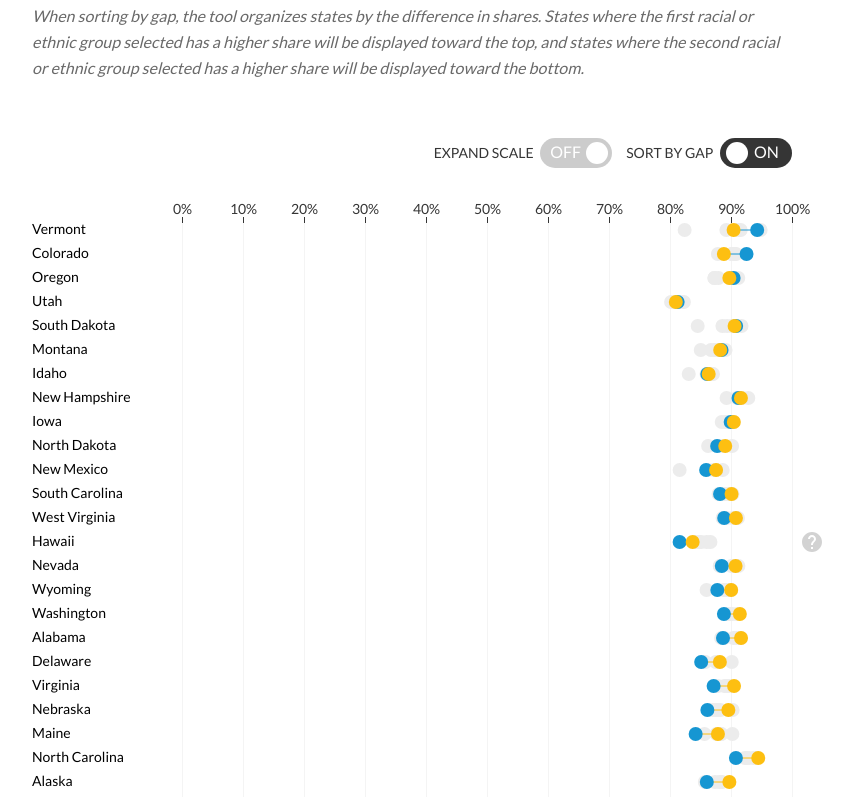
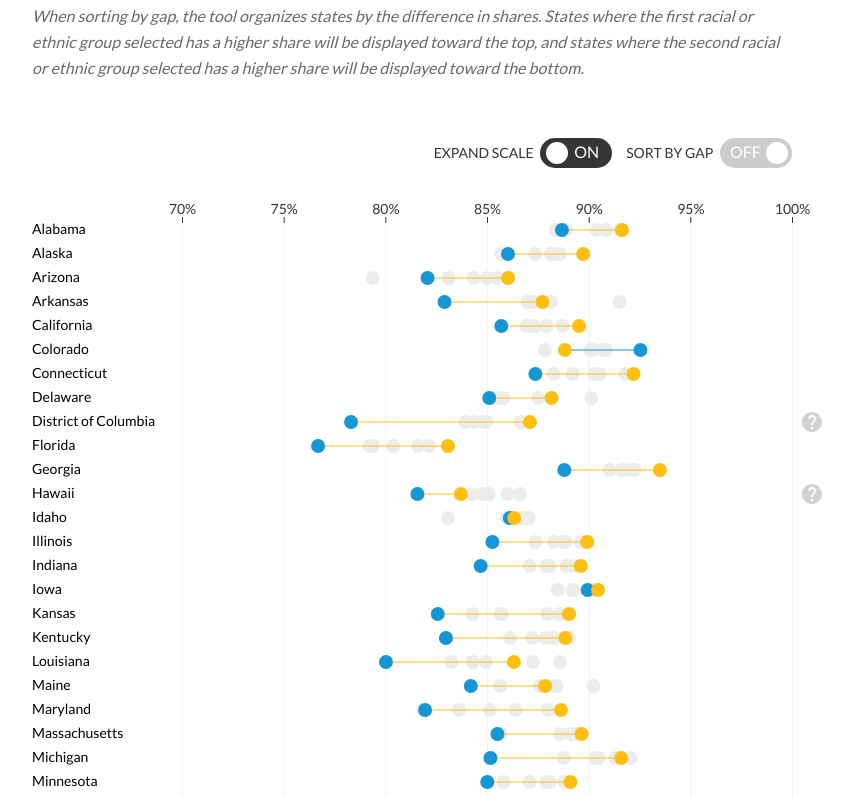
Before and after one commit to UrbanInstitute/education-equity-tool, a plain HTML site: page index.html in a window 1280 px wide. Shown: the part 1515-2312 px from the top of the page, without its empty margins (228-1081 px from the left). Drawn offline with Linux system fonts and the light colour scheme.

Commit message:
change default values of toggles

```diff
--- a/index.html
+++ b/index.html
@@ -138,7 +138,7 @@
           <div id='toggle-scale'>
             EXPAND SCALE
             <label class="switch">
-              <input type="checkbox">
+              <input type="checkbox" checked>
               <span class="slider round"></span>
             </label>
           </div>
@@ -150,7 +150,7 @@
           <div id='toggle-gap'>
             SORT BY GAP
             <label class="switch">
-              <input type="checkbox" checked>
+              <input type="checkbox">
               <span class="slider round"></span>
             </label>
           </div>
--- a/js/main.js
+++ b/js/main.js
@@ -102,8 +102,8 @@ var state = {
   stateFixed: null,
   districtFixed: null,
   myown: [],
-  sortByGap: true,
-  expandScale: false,
+  sortByGap: false,
+  expandScale: true,
   yRange: [],
   seeData: null,
 }
@@ -1132,10 +1132,21 @@ Promise.all([
       .domain(d3.range(filteredData.length))
       .rangeRound(state.yRange);
 
-    if (isMobile) {
-      tickValues = d3.range(0, 100.01, 20);
+    // if (isMobile) {
+    //   tickValues = d3.range(0, 100.01, 20);
+    // } else {
+    //   tickValues = d3.range(0, 100.01, 10);
+    // }
+
+    // Update scales
+    if (metricCols[state.metric] === 'avg_exp_year_perc'){
+      if (state.expandScale) {
+        zoomInScale();
+      } else {
+        zoomOutScale();
+      }
     } else {
-      tickValues = d3.range(0, 100.01, 10);
+      zoomOutScale();
     }
 
     var xAxis = function(g) {
```
